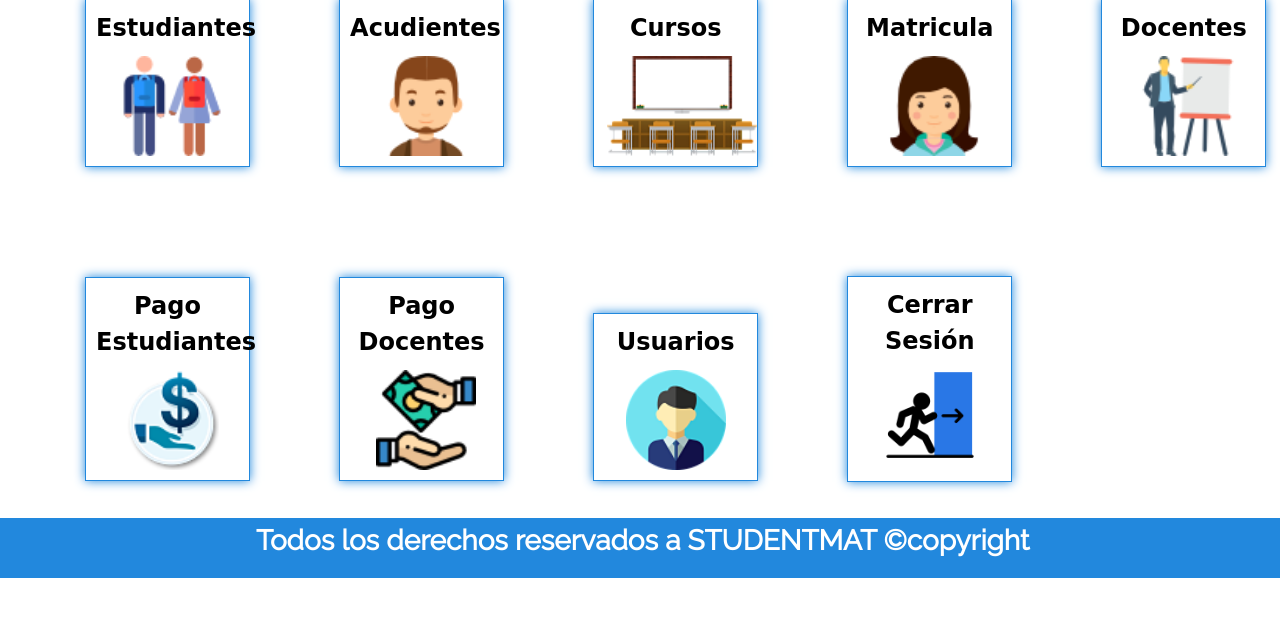
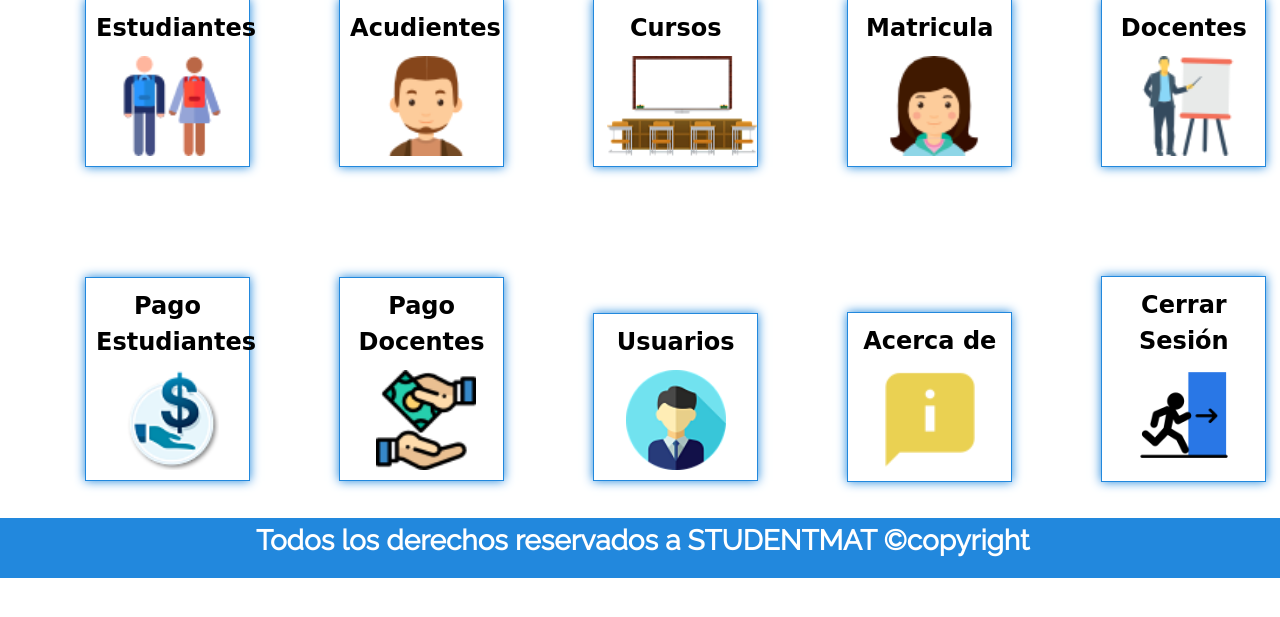
Before and after one commit to SEBASTIANRO5244/Proyecto-de-grado, a CodeIgniter app: page /Proyecto-de-grado/index.php/clogin/menu in a window 1280 px wide. Shown: the part 68-685 px from the top of the page. Run offline with CodeIgniter, Linux system fonts and the light colour scheme; the visitor is signed in with stand-in values (Sample User, id 1); some libraries are stand-ins or nearby versions; some web fonts are replaced.

Commit message:
Acerca de en el menu

```diff
--- a/application/views/menu.php
+++ b/application/views/menu.php
@@ -21,5 +21,8 @@
 
 <button onclick="usuarios()" class="botonmenu2" type="Submit"> <b class="letter">Usuarios</b> <img class="registro_login" src="<?php echo base_url('assets/img/usuario.png');?>"></button>
 
+
+<button  class="botonmenu2" href="" id=""> <b class="letter">Acerca de</b> <img style="height: 112px;" src="<?php echo base_url('assets/img/acerca-de.png');?>"></button>
+
 <button  class="botonmenu2" href="" id="cerrarSession"> <b class="letter">Cerrar Sesión</b> <img style="height: 112px;" src="<?php echo base_url('assets/img/salir.png');?>"></button>
 </div>
```
Also changed, not shown: assets/img/Escudo.png (deleted), assets/img/acerca-de.png (added), assets/img/escudo_opt.png (deleted), assets/img/escudo_reportes.png (deleted).
